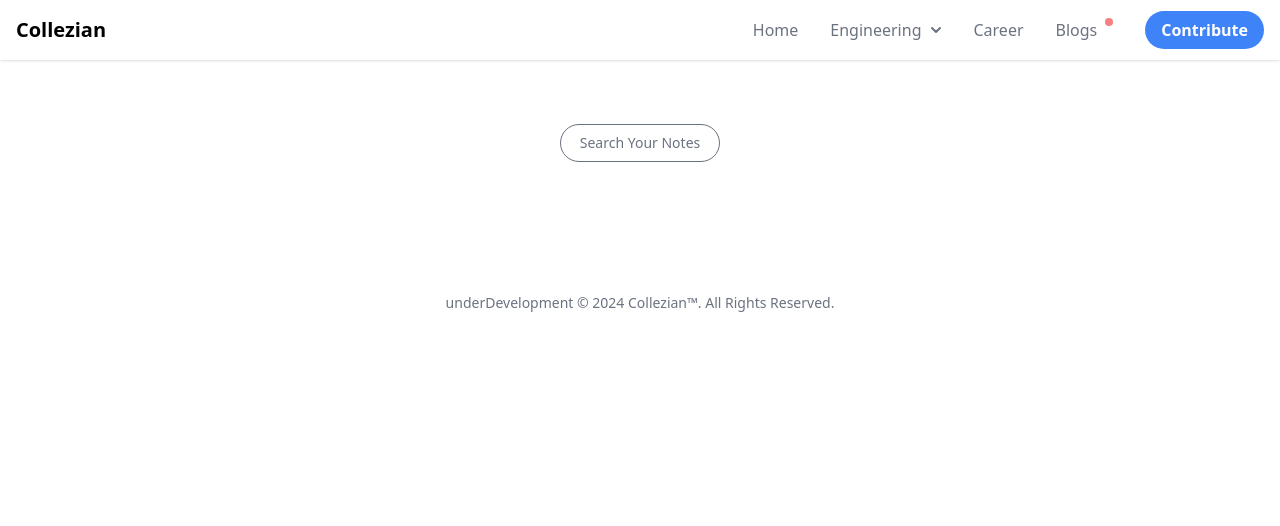
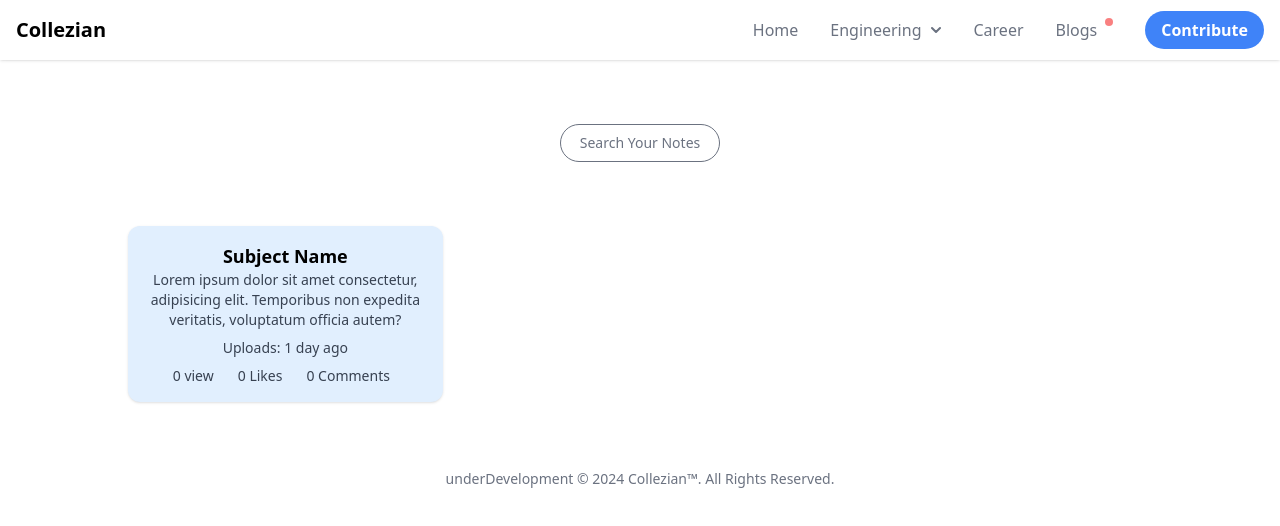
Before and after one commit to modest-azad/collezian-0.1.0, a Next.js app: page /branch/Branch_Notes in a window 1280 px wide. Shown: the top 526 px of the page. Built offline with nearby package versions, Linux system fonts and the light colour scheme.

Commit message:
Notes page fixed

```diff
--- a/src/pages/branch/Branch_Notes.js
+++ b/src/pages/branch/Branch_Notes.js
@@ -1,6 +1,29 @@
-/* eslint-disable @next/next/no-img-element */
-import Branch_Notes_api  from "./Branch_Notes_api";
+
 import { useState } from "react";
+
+const Branch_Notes_api = [
+  {
+      key : 0,
+      branch : "cse",
+      subject_name : "OOPS with C++",
+      description : "Lorem ipsum dolor sit amet consectetur adipisicing elit. Aspernatur quo laudantium porro maxime nam?",
+      uploads: "1 day ago",
+  },
+  {
+      key : 1,
+      branch : "cse",
+      subject_name : "OOPS with C++",
+      description : "Lorem ipsum dolor sit amet consectetur adipisicing elit. Aspernatur quo laudantium porro maxime nam?",
+      uploads: "1 day ago",
+  },
+  {
+      key : 2,
+      branch : "ece",
+      subject_name : "OOPS with C++",
+      description : "Lorem ipsum dolor sit amet consectetur adipisicing elit. Aspernatur quo laudantium porro maxime nam?",
+      uploads: "1 day ago",
+  },
+]
 
 export default function Branch_Notes({ name }) {
   // used for state managment
@@ -27,18 +50,16 @@ export default function Branch_Notes({ name }) {
 
         {/* contents  */}
         <div className=" grid grid-cols-1 md:grid-cols-3 gap-10 md:px-[10%] px-[5%] py-[5%]">
-          {Branch_Notes_api.map((currentData) => {
-
-                <div key={currentData.key} className="card flex bg-blue-100 text-center shadow rounded-xl">
+        <div  className="card flex bg-blue-100 text-center shadow rounded-xl">
                   <div className="content p-4">
                     <h2 className="font-semibold text-lg">
-                      {currentData.subject_name}
+                       Subject Name
                     </h2>
                     <h3 className="text-sm text-gray-700">
-                      {currentData.description}
+                      Lorem ipsum dolor sit amet consectetur, adipisicing elit. Temporibus non expedita veritatis, voluptatum officia autem?
                     </h3>
                     <p className="py-2 text-sm  text-gray-700">
-                      Uploads: {currentData.uploads}
+                      Uploads: 1 day ago
                     </p>
                     <div className=" text-sm user-feedback text-gray-700 flex justify-center gap-4 cursor-pointer">
                       <div className="view-count pr-2"> 0 view</div>
@@ -47,8 +68,6 @@ export default function Branch_Notes({ name }) {
                     </div>
                   </div>
                 </div>
-
-          })}
         </div>
       </div>
     </>
--- a/src/pages/branch/Branch_Notes_api.js
+++ /dev/null
@@ -1,25 +0,0 @@
-const Branch_Notes_api = [
-    {
-        key : 0,
-        branch : "cse",
-        subject_name : "OOPS with C++",
-        description : "Lorem ipsum dolor sit amet consectetur adipisicing elit. Aspernatur quo laudantium porro maxime nam?",
-        uploads: "1 day ago",
-    },
-    {
-        key : 1,
-        branch : "cse",
-        subject_name : "OOPS with C++",
-        description : "Lorem ipsum dolor sit amet consectetur adipisicing elit. Aspernatur quo laudantium porro maxime nam?",
-        uploads: "1 day ago",
-    },
-    {
-        key : 2,
-        branch : "ece",
-        subject_name : "OOPS with C++",
-        description : "Lorem ipsum dolor sit amet consectetur adipisicing elit. Aspernatur quo laudantium porro maxime nam?",
-        uploads: "1 day ago",
-    },
-]
-
-export default Branch_Notes_api;
--- a/src/pages/branch/Branch_assignment.js
+++ b/src/pages/branch/Branch_assignment.js
@@ -0,0 +1 @@
+console.log("Branch_Assignment")
--- a/src/pages/branch/Branch_pyq.js
+++ b/src/pages/branch/Branch_pyq.js
@@ -0,0 +1 @@
+console.log("Branch_PYQ")
```
